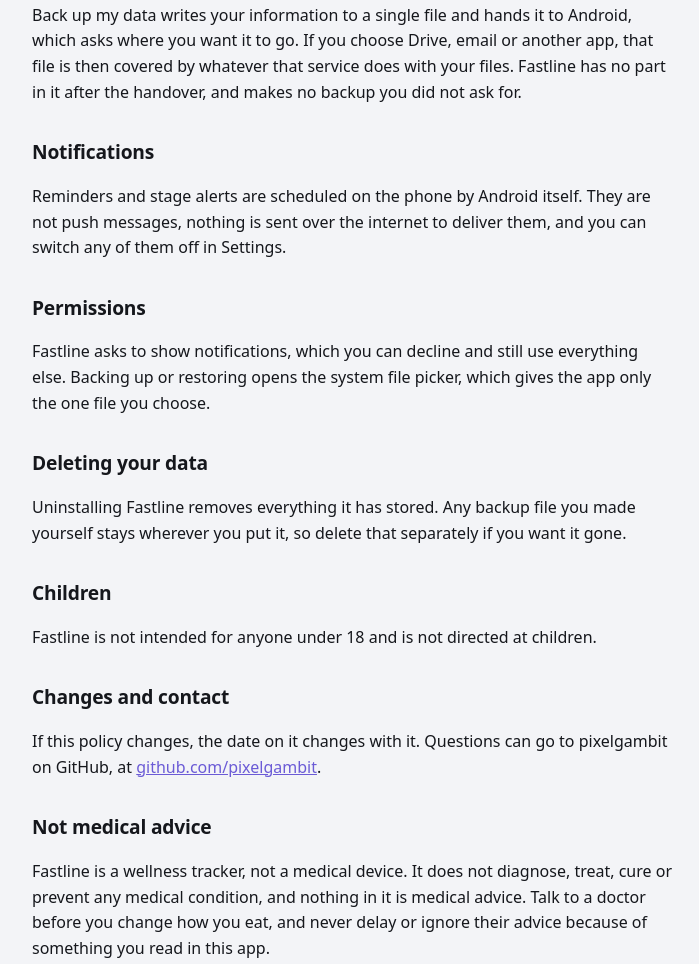
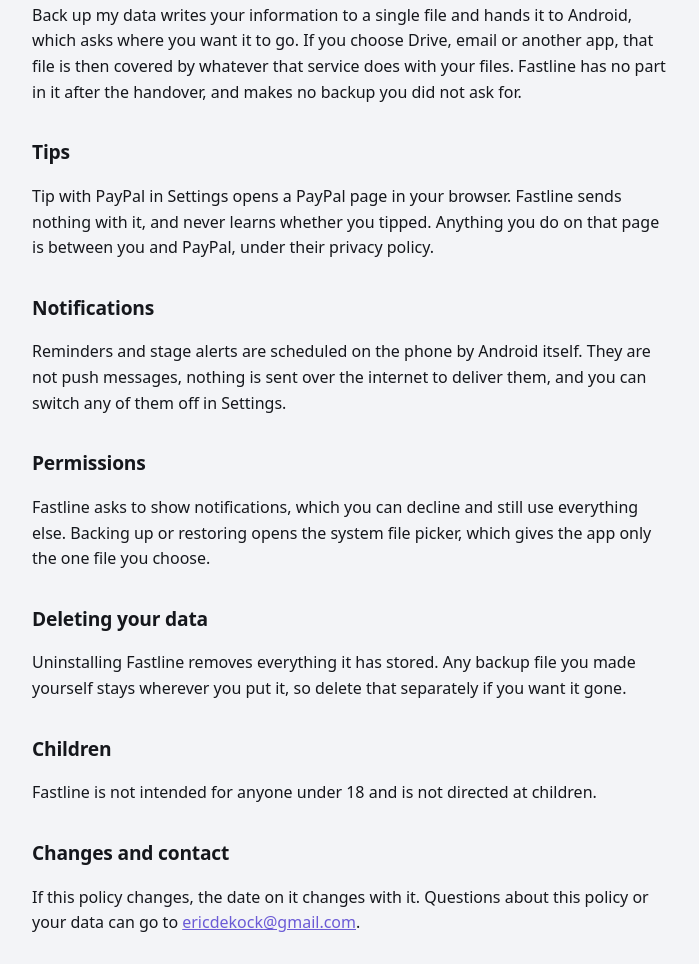
Before and after one commit to pixelgambit/pixelgambit.github.io, a plain HTML site: page fastline/privacy/index.html in a window 1280 px wide. Shown: the part 605-1569 px from the top of the page, without its empty margins (288-987 px from the left). Drawn offline with Linux system fonts and the light colour scheme.

Commit message:
Bring the Fastline privacy policy up to date
- Add the Tips section the app's copy gained with the PayPal button.
- Give an email address for questions instead of the GitHub profile.

```diff
--- a/fastline/privacy/index.html
+++ b/fastline/privacy/index.html
@@ -26,6 +26,8 @@
       <p>Nothing. There is no account to make, no server to sign in to, and no analytics, advertising or tracking code in the app. Fastline makes no network connections of its own, so your data cannot leave this phone unless you move it yourself.</p>
       <h2>Backups you make</h2>
       <p>Back up my data writes your information to a single file and hands it to Android, which asks where you want it to go. If you choose Drive, email or another app, that file is then covered by whatever that service does with your files. Fastline has no part in it after the handover, and makes no backup you did not ask for.</p>
+      <h2>Tips</h2>
+      <p>Tip with PayPal in Settings opens a PayPal page in your browser. Fastline sends nothing with it, and never learns whether you tipped. Anything you do on that page is between you and PayPal, under their privacy policy.</p>
       <h2>Notifications</h2>
       <p>Reminders and stage alerts are scheduled on the phone by Android itself. They are not push messages, nothing is sent over the internet to deliver them, and you can switch any of them off in Settings.</p>
       <h2>Permissions</h2>
@@ -35,7 +37,7 @@
       <h2>Children</h2>
       <p>Fastline is not intended for anyone under 18 and is not directed at children.</p>
       <h2>Changes and contact</h2>
-      <p>If this policy changes, the date on it changes with it. Questions can go to pixelgambit on GitHub, at <a href="https://github.com/pixelgambit">github.com/pixelgambit</a>.</p>
+      <p>If this policy changes, the date on it changes with it. Questions about this policy or your data can go to <a href="mailto:ericdekock@gmail.com">ericdekock@gmail.com</a>.</p>
       <h2>Not medical advice</h2>
       <p>Fastline is a wellness tracker, not a medical device. It does not diagnose, treat, cure or prevent any medical condition, and nothing in it is medical advice. Talk to a doctor before you change how you eat, and never delay or ignore their advice because of something you read in this app.</p>
       <p>Fastline is made for adults. It is not for anyone under 18, who needs regular meals to grow properly.</p>
```
